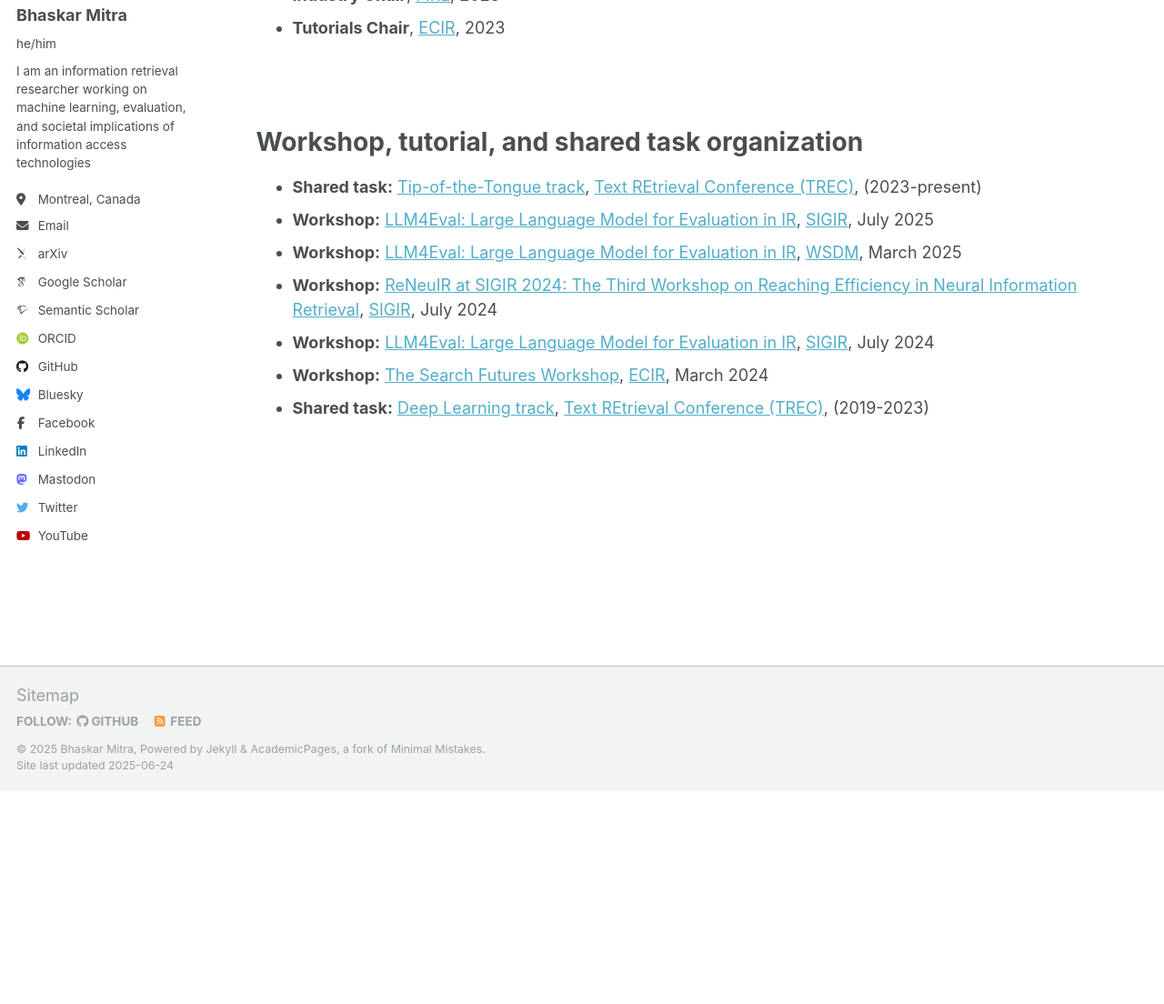
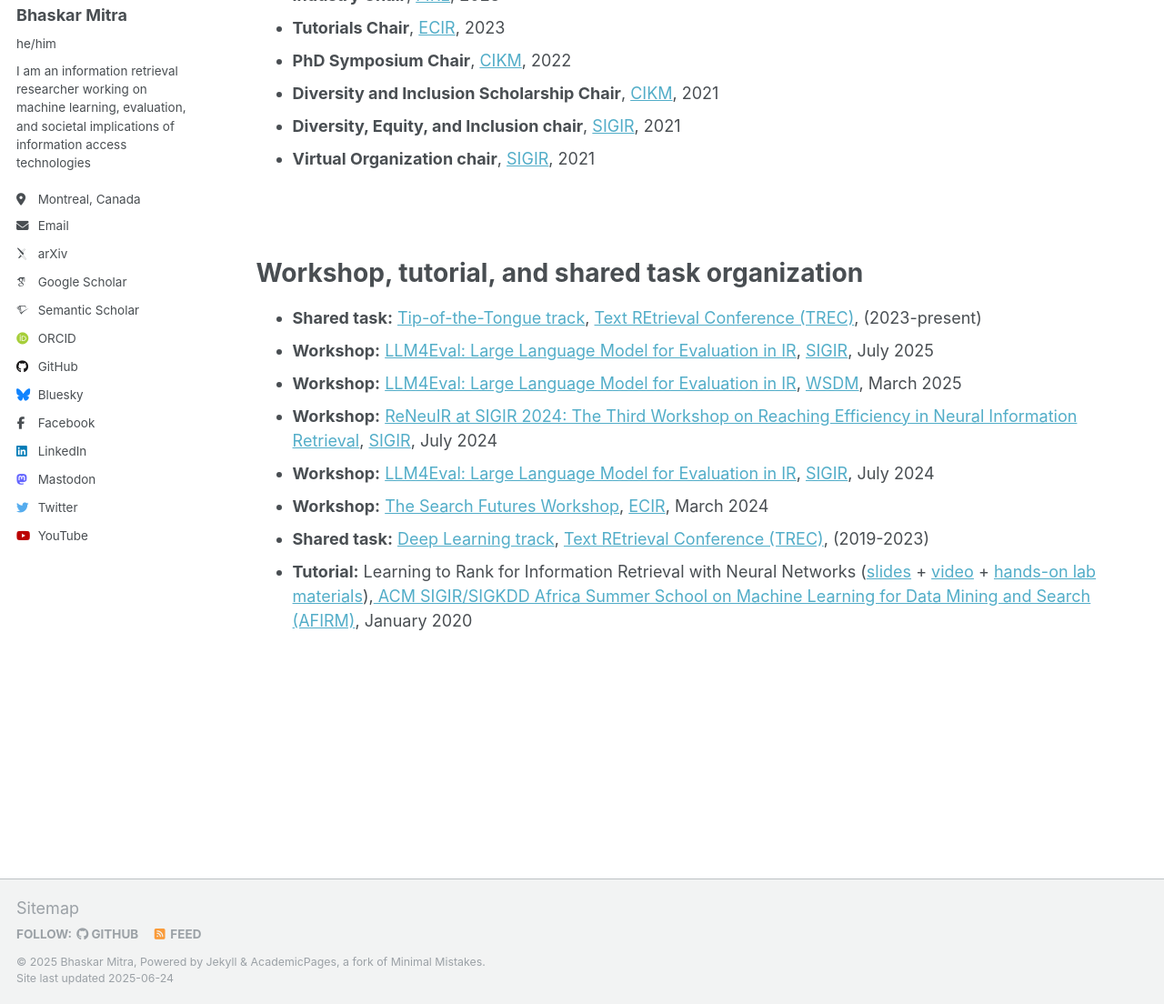
Before and after one commit to bhaskar-mitra/bhaskar-mitra.github.io, a Jekyll site: the page built from _pages/service.md, in a window 1280 px wide and 1400 px high, scrolled down 387 px, cut to the strip 296-1400 px from the top of the window. Shown: the whole strip at 91% size. Built offline with Jekyll 4.4.1, drawn with Linux system fonts in a browser that asks for light colours; some web fonts are replaced; before the commit the page ends 1553 px from its top, so only the background shows below that.

Commit message:
Update service.md

```diff
--- a/_pages/service.md
+++ b/_pages/service.md
@@ -23,6 +23,10 @@ Conference chairing
 * **Resource & Reproducibility Chair**, [SIGIR](https://sigir-2024.github.io/organizers.html), 2024
 * **Industry Chair**, [FIRE](http://fire.irsi.res.in/fire/2023/organization), 2023
 * **Tutorials Chair**, [ECIR](http://ecir2023.org/organisers.html), 2023
+* **PhD Symposium Chair**, [CIKM](https://www.cikm2022.org/organization), 2022
+* **Diversity and Inclusion Scholarship Chair**, [CIKM](https://www.cikm2021.org/committee), 2021
+* **Diversity, Equity, and Inclusion chair**, [SIGIR](http://sigir.org/sigir2021/organization/), 2021
+* **Virtual Organization chair**, [SIGIR](http://sigir.org/sigir2021/organization/), 2021
 
 <br/><br/>
 
@@ -35,3 +39,4 @@ Workshop, tutorial, and shared task organization
 * **Workshop:** [LLM4Eval: Large Language Model for Evaluation in IR](https://llm4eval.github.io/SIGIR2024/), [SIGIR](https://sigir.org/sigir2024/), July 2024
 * **Workshop:** [The Search Futures Workshop](https://searchfutures.github.io/), [ECIR](https://www.ecir2024.org/), March 2024
 * **Shared task:** [Deep Learning track](https://microsoft.github.io/msmarco/TREC-Deep-Learning), [Text REtrieval Conference (TREC)](https://trec.nist.gov/), (2019-2023)
+* **Tutorial:** Learning to Rank for Information Retrieval with Neural Networks ([slides](https://www.slideshare.net/BhaskarMitra3/learning-to-rank-with-neural-networks-226255754) + [video](https://www.youtube.com/watch?v=kiPpt5Ax1EY) + [hands-on lab materials](https://github.com/spacemanidol/AFIRMDeepLearning2020)),[ ACM SIGIR/SIGKDD Africa Summer School on Machine Learning for Data Mining and Search (AFIRM)](http://sigir.org/afirm2020/), January 2020
```
